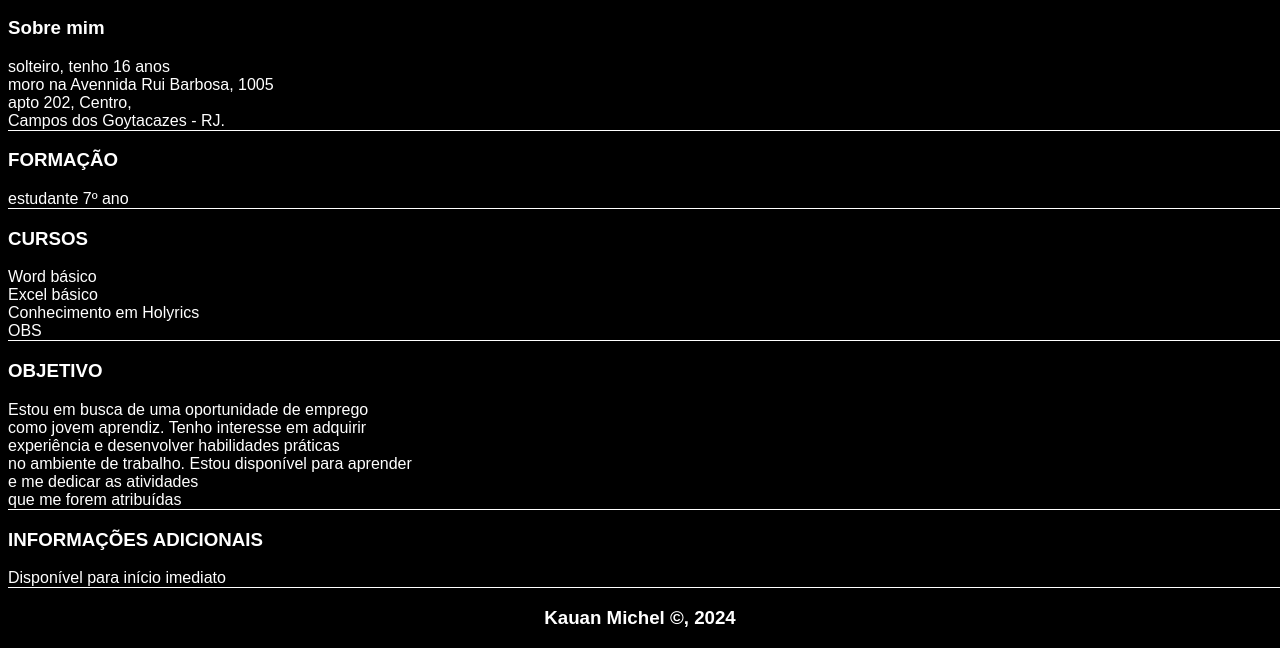
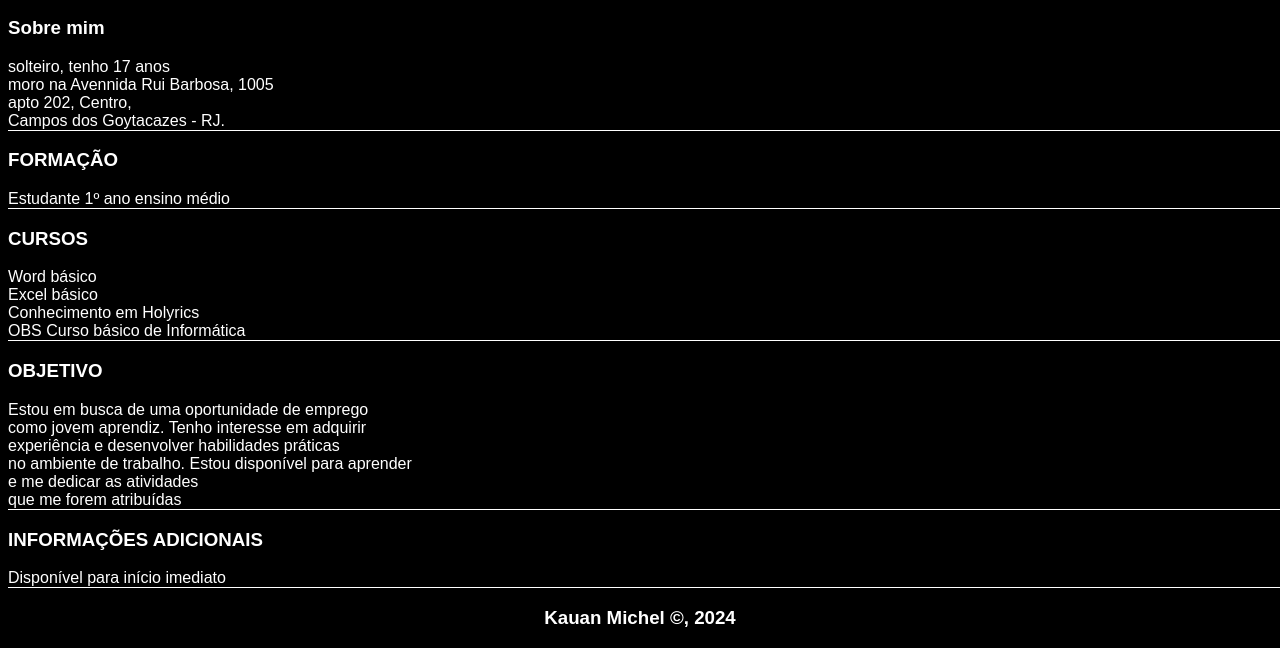
Before and after one commit to devmarcelomacedo/MeuCurriculo, a plain HTML site: page index.html in a window 1280 px wide. Shown: the part 273-921 px from the top of the page. Drawn offline with Linux system fonts and the light colour scheme.

Commit message:
Update index.html
alteração

```diff
--- a/index.html
+++ b/index.html
@@ -26,14 +26,14 @@
         <section>
             <h3>Sobre mim</h3>
             <p>
-                solteiro, tenho 16 anos <br>
+                solteiro, tenho 17 anos <br>
                 moro na Avennida Rui Barbosa, 1005 <br>
                 apto 202, Centro, <br>
                 Campos dos Goytacazes - RJ.
             </p>
             <h3>FORMAÇÃO</h3>
             <p>
-                estudante 7º ano
+                Estudante 1º ano ensino médio
             </p>
             <h3>CURSOS</h3>
             <p>
@@ -41,6 +41,7 @@
                 Excel básico <br>
                 Conhecimento em Holyrics <br>
                 OBS
+                Curso básico de Informática
             </p>
             <h3>OBJETIVO</h3>
             <p>
```
